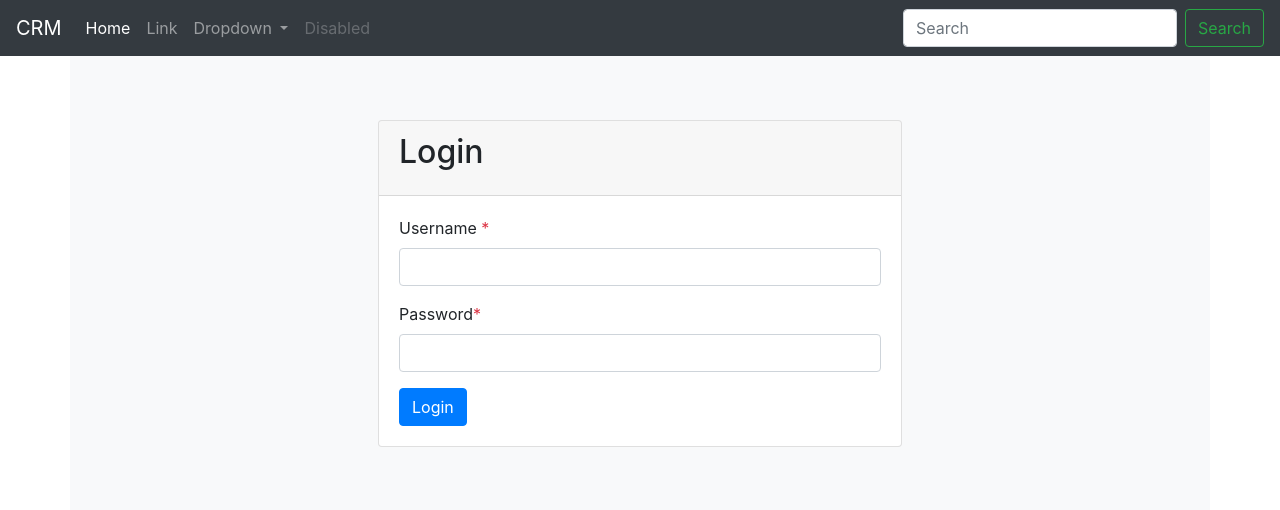
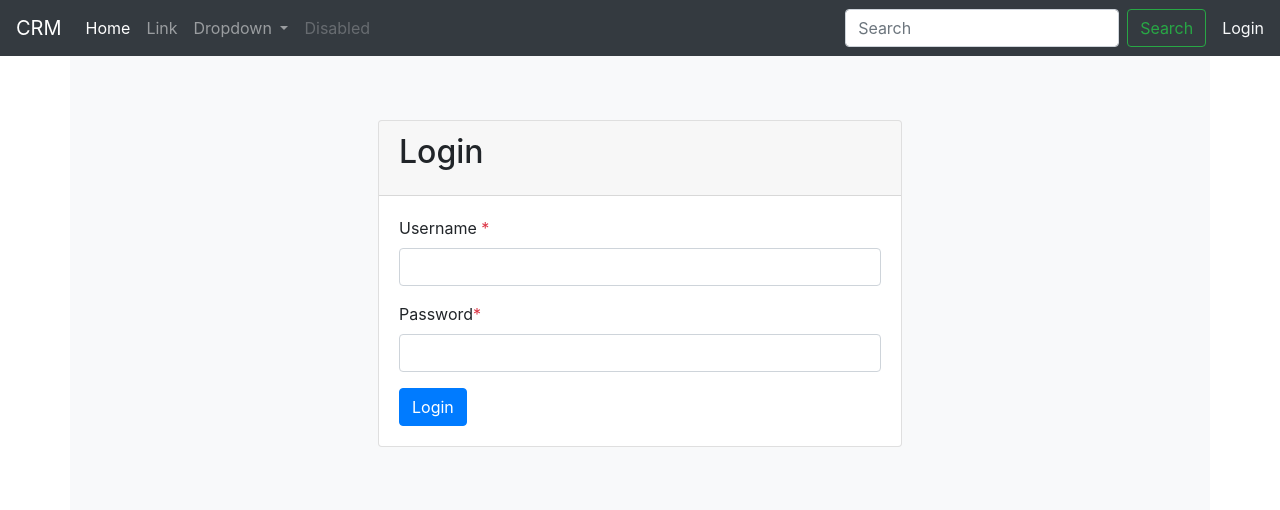
Before and after one commit to maungmatubbar/dj_crm, a Django app: page / in a window 1280 px wide. Shown: the top 510 px of the page. Run offline with Django 5.2, Linux system fonts and the light colour scheme; some libraries are stand-ins or nearby versions.

Commit message:
Add Logout

```diff
--- a/webapp/templates/includes/navbar.html
+++ b/webapp/templates/includes/navbar.html
@@ -56,5 +56,14 @@
         Search
       </button>
     </form>
+    {% if user.is_authenticated %}
+    <div class="ml-3">
+      <a class="text-light" href="{% url 'logout' %}">Logout</a>
+    </div>
+    {% else %}
+    <div class="ml-3">
+      <a class="text-light" href="{% url 'home' %}">Login</a>
+    </div>
+    {% endif %}
   </div>
 </nav>
--- a/webapp/urls.py
+++ b/webapp/urls.py
@@ -3,5 +3,5 @@ from . import views
 urlpatterns = [
     path("", views.home, name="home"),
     # path("login/", views.login_view, name="login"),
-    # path("logout/", views.logout_view, name="logout"),
+    path("logout/", views.logout_view, name="logout"),
 ]
--- a/webapp/views.py
+++ b/webapp/views.py
@@ -27,6 +27,7 @@ def home(request):
 #     # return render(request, 'login.html',{})
 #     pass
 
-# def logout_view(request):
-#     # return render(request, 'logout.html',{})
-#     pass
+def logout_view(request):
+    logout(request)
+    messages.success(request, 'Logout successful')
+    return redirect('home')
```
